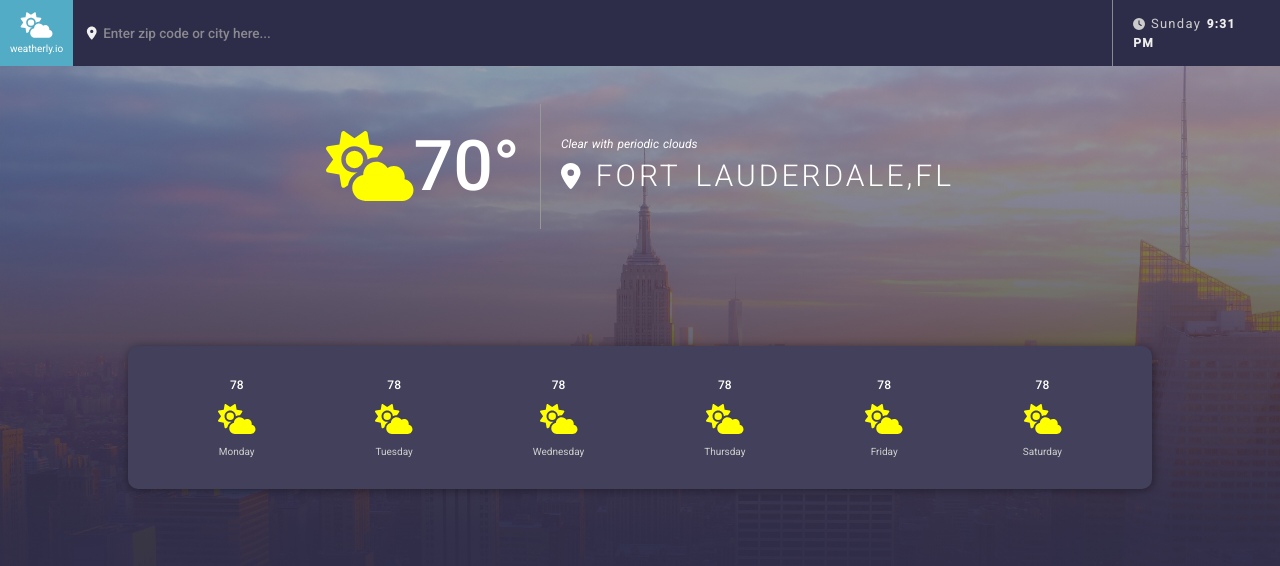
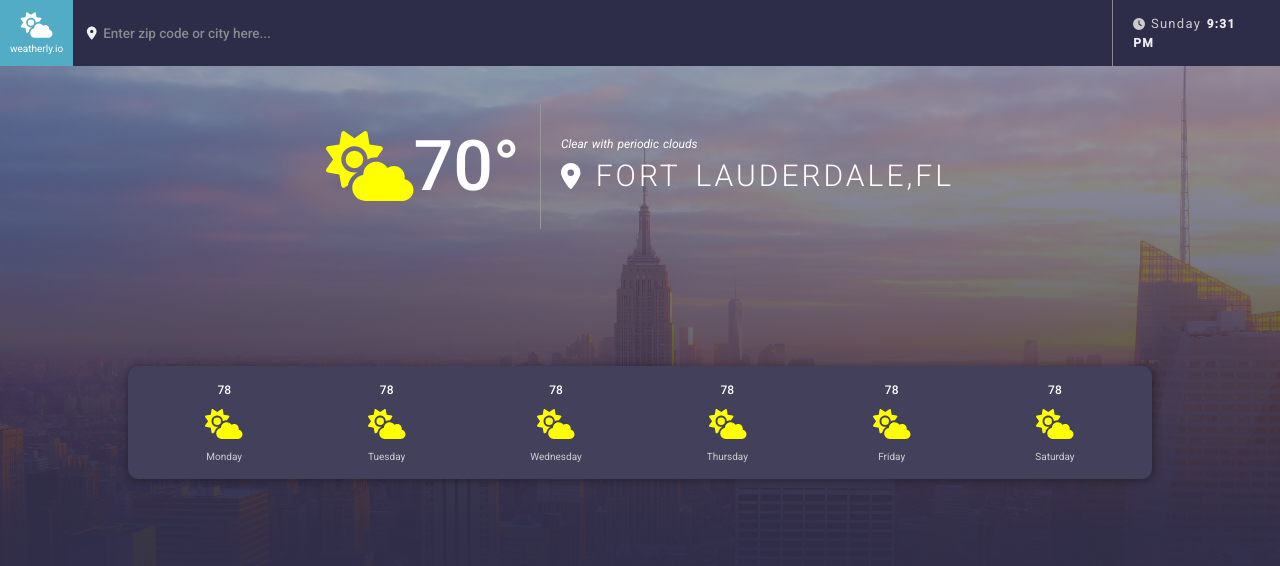
Before and after one commit to mdalasadi/react-weather-app, a React (Create React App) app: page / in a window 1280 px wide. Shown: the top 566 px of the page. Built offline with nearby package versions, Linux system fonts and the light colour scheme; the HTML template or start-up script is replaced by a standard one.

Commit message:
Update Temperatures cmp style

```diff
--- a/src/components/temperatures/Temperatures.module.css
+++ b/src/components/temperatures/Temperatures.module.css
@@ -8,12 +8,12 @@
 
 .days {
   max-width: 80%;
-  margin: 10rem auto;
+  margin: 12rem auto 1.6rem auto;
   display: flex;
   justify-content: space-around;
   align-items: center;
   text-align: center;
-  padding: 3rem;
+  padding: 1.5rem;
 }
 .days__temperature {
   font-size: 1.2rem;
```
